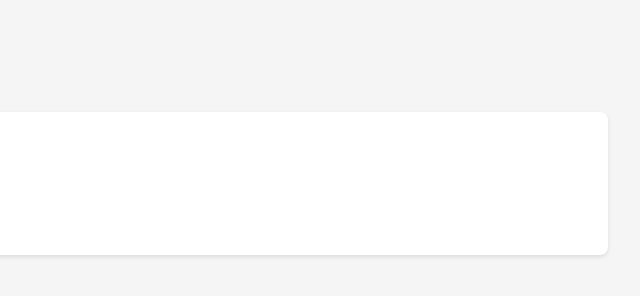
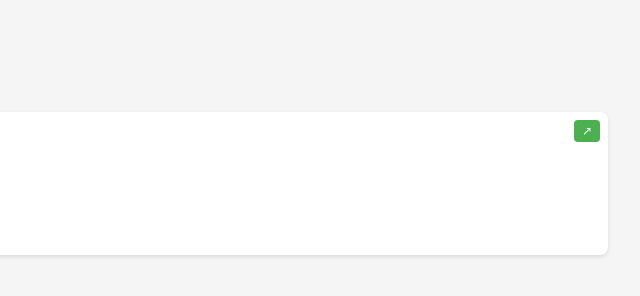
Before and after one commit to sunpole/stilist, a plain HTML site: page add/index.html in a window 1280 px wide. Shown: the full height of the page, 640-1280 px from the left. Drawn offline with Linux system fonts and the light colour scheme.

Commit message:
Update index.html

```diff
--- a/add/index.html
+++ b/add/index.html
@@ -28,9 +28,23 @@
       box-shadow: 0 2px 4px rgba(0, 0, 0, 0.1);
       padding: 1rem;
       overflow: hidden;
+      position: relative; /* Для позиционирования кнопки */
     }
 
-    /* На мобильных — 1 колонка */
+    /* Кнопка "Открыть в новом окне" */
+    .module-open-btn {
+      position: absolute;
+      top: 0.5rem;
+      right: 0.5rem;
+      background: #4CAF50;
+      color: white;
+      border: none;
+      border-radius: 4px;
+      padding: 4px 8px;
+      font-size: 12px;
+      cursor: pointer;
+    }
+
     @media (max-width: 600px) {
       .modules-grid {
         grid-template-columns: 1fr;
@@ -41,11 +55,10 @@
 <body>
   <h1>Админка JSON</h1>
   <div class="modules-grid" id="modules-container">
-    <!-- Сюда будут вставляться модули -->
+    <!-- Модули будут здесь -->
   </div>
 
   <script>
-    // Загружаем модуль и добавляем его в сетку
     async function loadModule(modulePath) {
       const response = await fetch(modulePath);
       const html = await response.text();
@@ -53,6 +66,14 @@
       const moduleDiv = document.createElement('div');
       moduleDiv.className = 'module';
       moduleDiv.innerHTML = html;
+
+      // Добавляем кнопку "Открыть в новом окне"
+      const openBtn = document.createElement('button');
+      openBtn.className = 'module-open-btn';
+      openBtn.textContent = '↗';
+      openBtn.title = 'Открыть в новом окне';
+      openBtn.onclick = () => window.open(modulePath, '_blank');
+      moduleDiv.prepend(openBtn);
 
       document.getElementById('modules-container').appendChild(moduleDiv);
 
@@ -65,8 +86,9 @@
       });
     }
 
-    // Загружаем модуль импорта (можно добавить другие)
+    // Загружаем модули
     loadModule('import-json.html');
+    // loadModule('view-json.html'); // Пример для других модулей
   </script>
 </body>
 </html>
```
